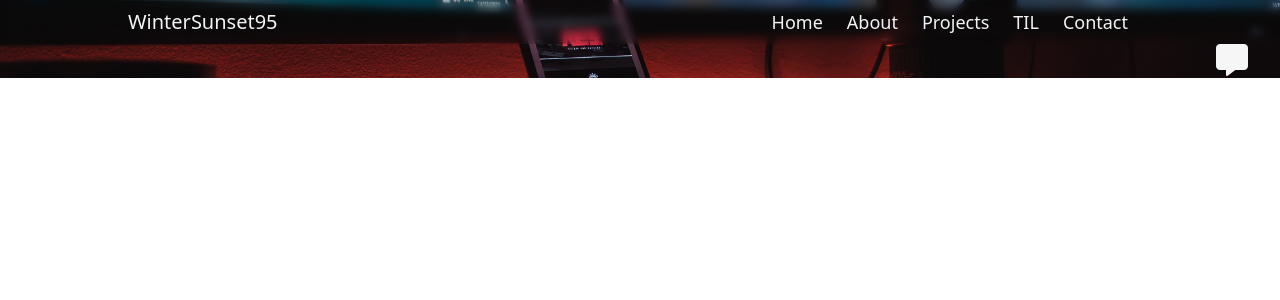
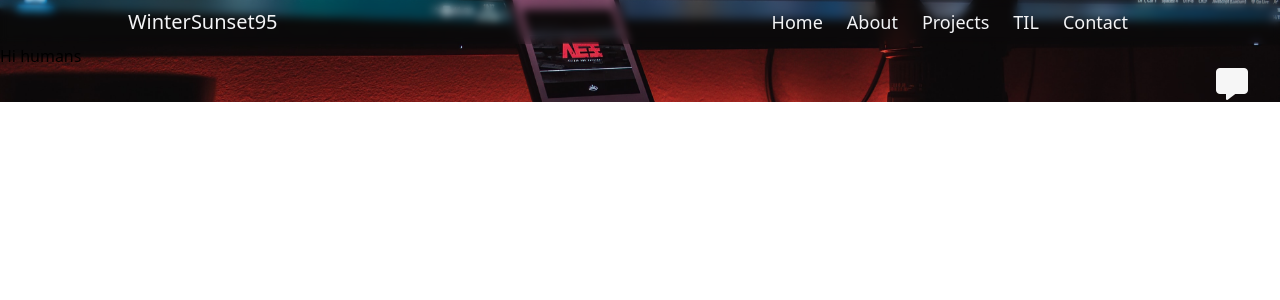
Before and after one commit to WinterSunset95/portfolio-frontend, a React (Vite) app: page /projects in a window 1280 px wide. Shown: the top 300 px of the page. Built offline with nearby package versions, Linux system fonts and the light colour scheme; no server answers; the database is empty.

Commit message:
added a new page

```diff
--- a/src/App.tsx
+++ b/src/App.tsx
@@ -9,6 +9,7 @@ import Nav from './Components/Nav'
 import Chat from './Components/Chat'
 import Home from './Pages/Home'
 import Til from './Pages/Til'
+import Projects from './Pages/Projects'
 
 function App() {
   return (
@@ -17,6 +18,7 @@ function App() {
 			<Routes>
 				<Route path="/" element={<Home />} />
 				<Route path="/til" element={<Til />} />
+				<Route path="/projects" element={<Projects />} />
 			</Routes>
 			<Chat />
 		</Router>
--- a/src/Components/Nav.tsx
+++ b/src/Components/Nav.tsx
@@ -17,7 +17,9 @@ const Nav = () => {
 				<ul className={`${full ? 'w-full' : 'w-0'} md:w-full duration-300 overflow-hidden flex justify-between md:justify-end items-center text-sm md:text-lg`}>
 					<li className={`mr-2 md:mr-6 cursor-pointer hover:font-[500]`}>Home</li>
 					<li className={`mr-2 md:mr-6 cursor-pointer hover:font-[500]`}>About</li>
-					<li className={`mr-2 md:mr-6 cursor-pointer hover:font-[500]`}>Projects</li>
+					<a href="/projects" className={`mr-2 md:mr-6 cursor-pointer hover:font-[500]`}>
+						<li className={``}>Projects</li>
+					</a>
 					<a href="/til" className={`mr-2 md:mr-6 cursor-pointer hover:font-[500]`}>
 						<li className={``}>TIL</li>
 					</a>
--- a/src/Pages/Home.tsx
+++ b/src/Pages/Home.tsx
@@ -18,10 +18,6 @@ import ts from '../assets/logo/ts.png'
 import bs4 from '../assets/logo/bs4.png'
 import selenium from '../assets/logo/selenium.png'
 import git from '../assets/logo/git.png'
-
-//npm i --save @fortawesome/fontawesome-svg-core
-//npm install --save @fortawesome/free-solid-svg-icons
-//npm install --save @fortawesome/react-fontawesome
 
 const Home = () => {
 	const [pos, setPos] = useState('top')
--- /dev/null
+++ b/src/Pages/Projects.tsx
@@ -0,0 +1,14 @@
+
+
+
+
+
+import { useState, useEffect } from 'react'
+
+const Projects = () => {
+	return (
+		<div>Hi humans</div>
+	)
+}
+
+export default Projects
```
